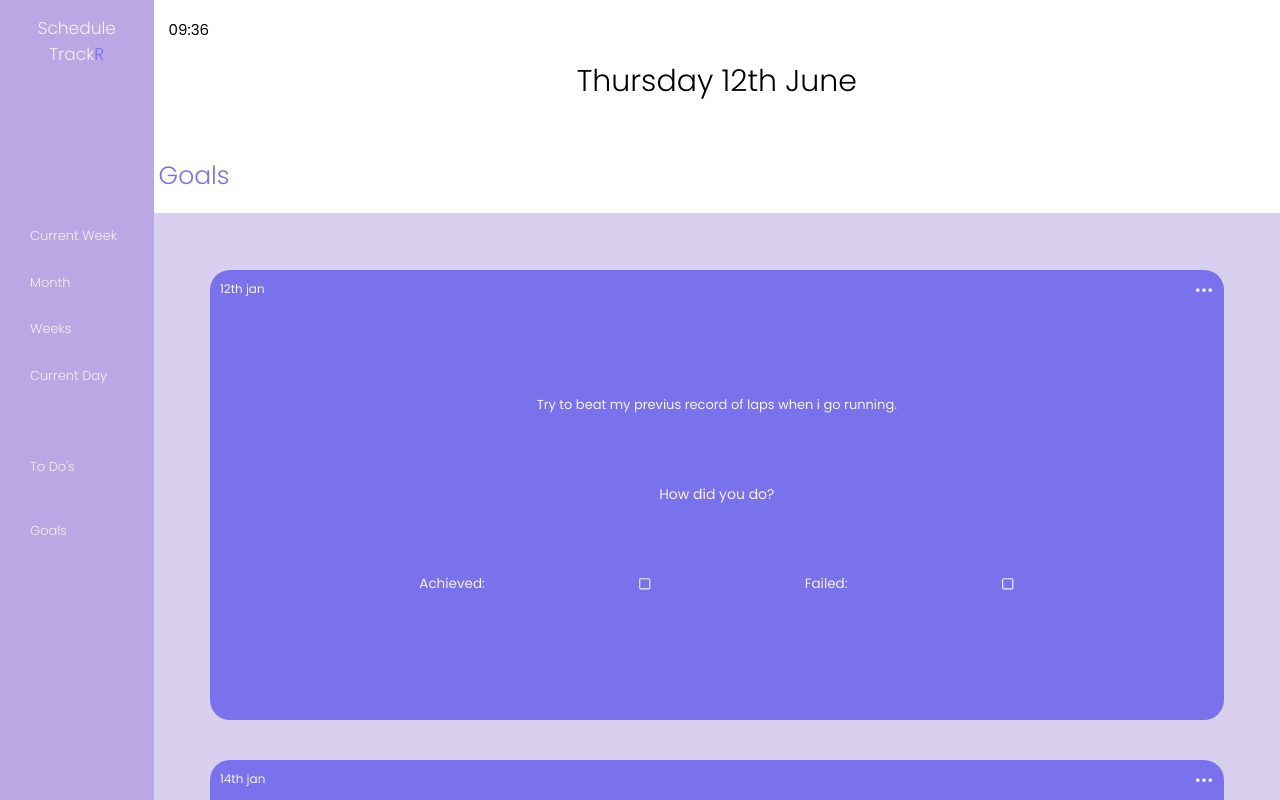
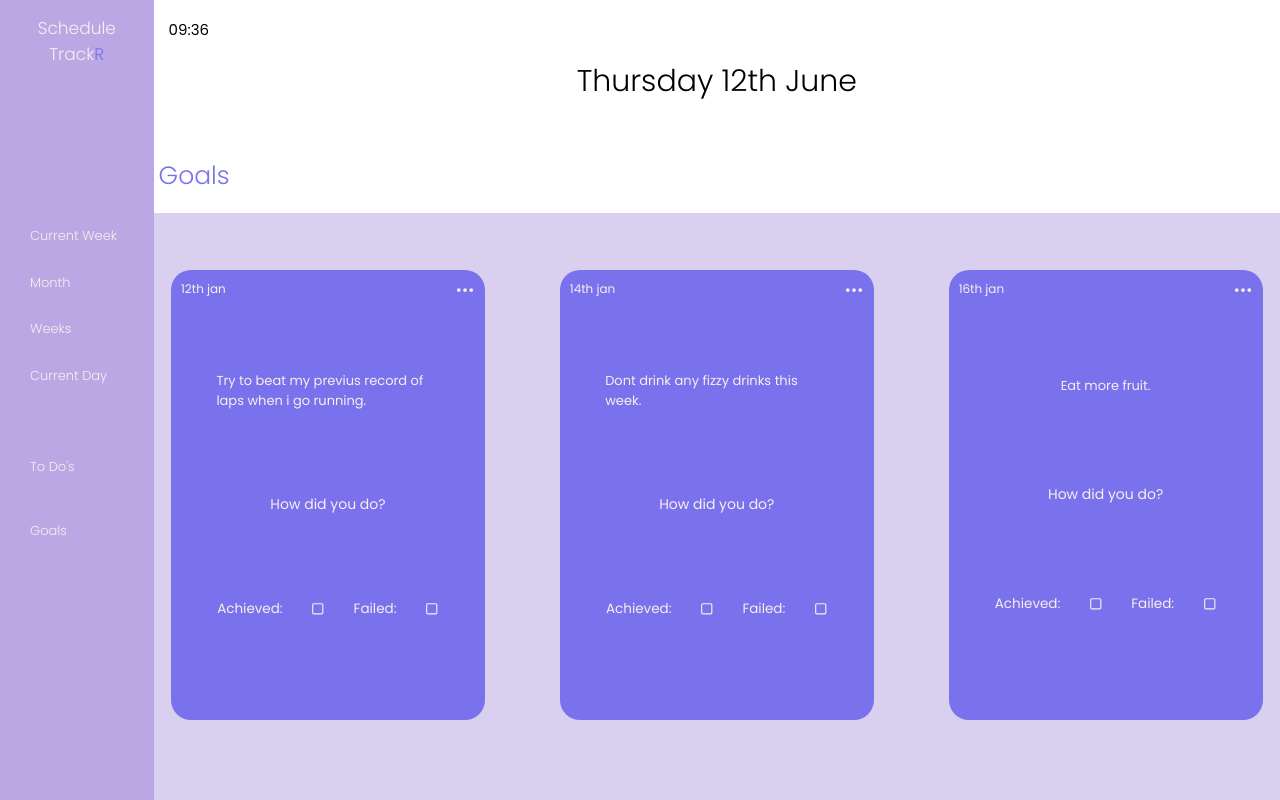
Before and after one commit to David-Henery4/Schedule-TrackR, a React (Create React App) app: page /goals in a window 1280 px wide. Shown: the top 800 px of the page. Built offline with nearby package versions, Linux system fonts and the light colour scheme.

Commit message:
goals page

```diff
--- a/src/sass/pages/_goals.scss
+++ b/src/sass/pages/_goals.scss
@@ -3,13 +3,18 @@
   height: 100%;
   background-color: $color-shade;
   padding: 5% 0;
+  overflow-y: scroll;
   @include respond (desktop){
         grid-column: 2/-1;
         grid-row: 4/-1;
   }
   &-row {
     display: grid;
-    place-items: center;
+    grid-template-columns: repeat(auto-fit, minmax(325px, 1fr)); // might switch back to 430px
+    justify-items: center;
+    align-items: flex-start;
+    // justify-content: center; // aligns col track
+    // place-items: center;
     gap: 4rem;
   }
   &-tab {
```
